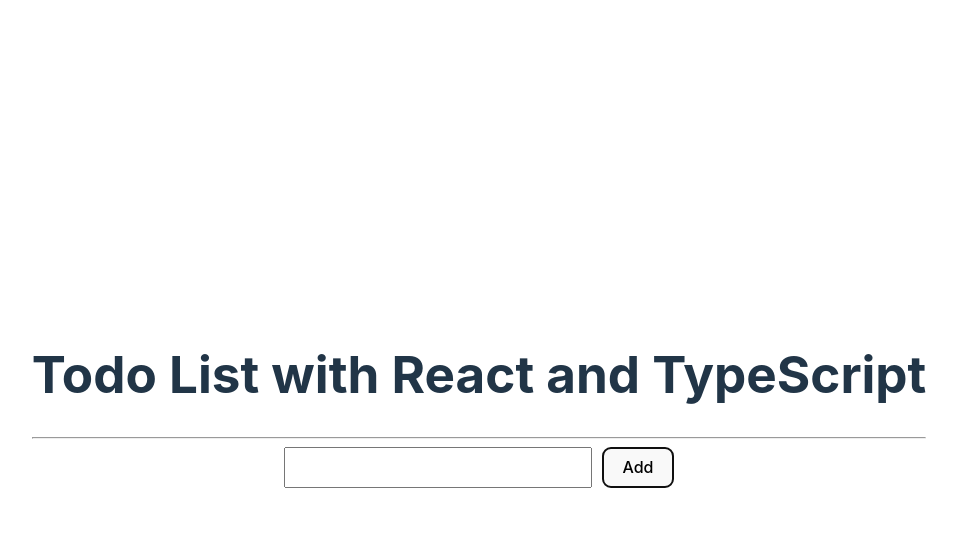
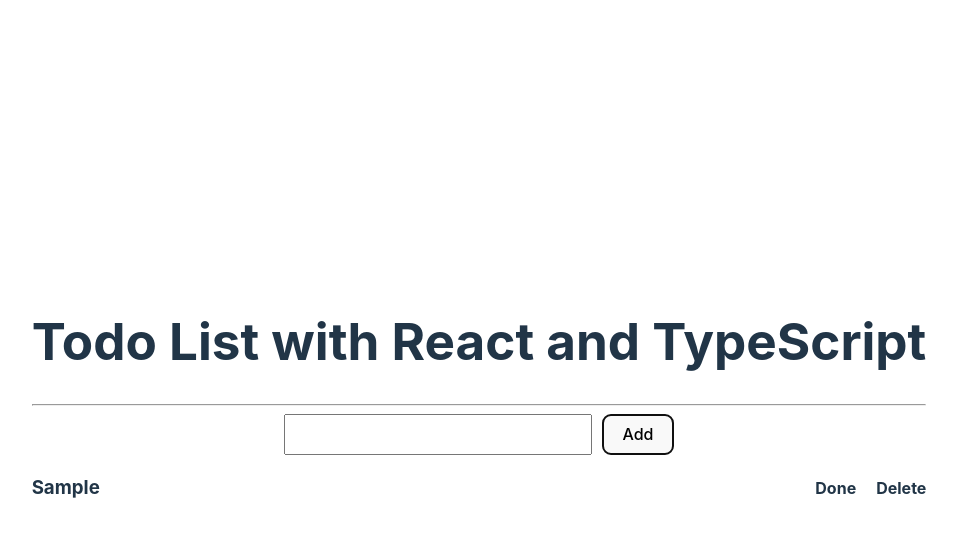
Before and after one commit to KelvinQiu802/todo-ts, a React (Vite) app: page / in a window 1280 px wide. Both pictures are taken after typing "Sample" into the empty fields and a click on the button "Add". Shown: the top 536 px of the page, without its empty margins (161-1118 px from the left). Built offline with nearby package versions, Linux system fonts and the light colour scheme.

Commit message:
feat: TodoList component

```diff
--- a/src/App.css
+++ b/src/App.css
@@ -49,3 +49,22 @@
 form input {
   width: 300px;
 }
+
+.list {
+  display: flex;
+  justify-content: space-between;
+  align-items: center;
+  margin: 0 auto;
+}
+
+.option {
+  display: flex;
+  justify-content: center;
+  align-items: center;
+  gap: 20px;
+}
+
+.option h4:hover {
+  text-decoration: underline;
+  cursor: pointer;
+}
--- a/src/App.tsx
+++ b/src/App.tsx
@@ -1,12 +1,8 @@
 import React from 'react';
 import { nanoid } from 'nanoid';
 import './App.css';
-
-interface Todo {
-  id: string;
-  content: string;
-  done: boolean;
-}
+import { Todo } from './utils/iinterface';
+import TodoList from './components/TodoList';
 
 function App() {
   const [input, setInput] = React.useState('');
@@ -37,6 +33,7 @@
         <input type='text' value={input} onChange={handleChange} />
         <button type='submit'>Add</button>
       </form>
+      <TodoList todos={todos} />
     </div>
   );
 }
--- /dev/null
+++ b/src/components/TodoList.tsx
@@ -0,0 +1,24 @@
+import React from 'react';
+import { Todo } from '../utils/iinterface';
+
+interface Props {
+  todos: Todo[];
+}
+
+function TodoList({ todos }: Props) {
+  return (
+    <div>
+      {todos.map((todo) => (
+        <div key={todo.id} className='list'>
+          <h3>{todo.content}</h3>
+          <div className='option'>
+            <h4>Done</h4>
+            <h4>Delete</h4>
+          </div>
+        </div>
+      ))}
+    </div>
+  );
+}
+
+export default TodoList;
--- /dev/null
+++ b/src/utils/iinterface.ts
@@ -0,0 +1,5 @@
+export interface Todo {
+  id: string;
+  content: string;
+  done: boolean;
+}
```
